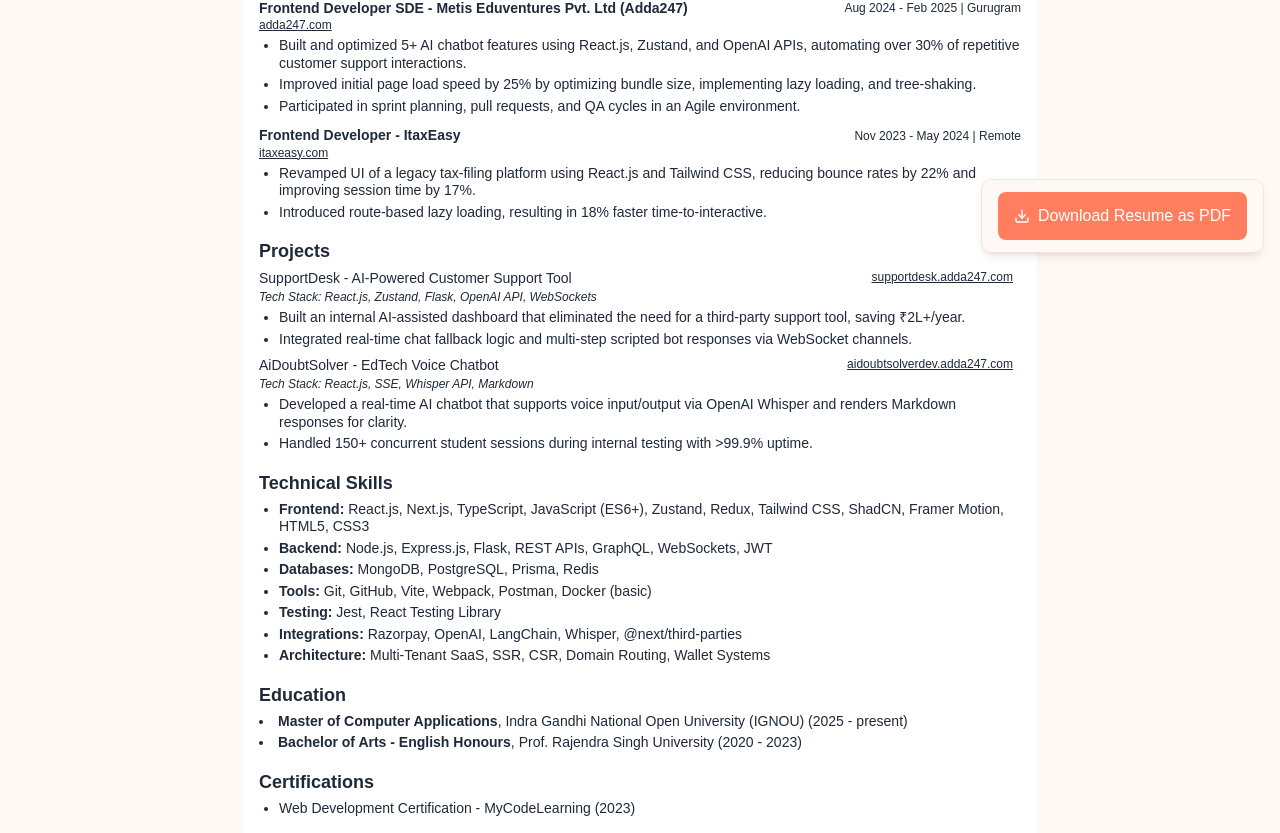
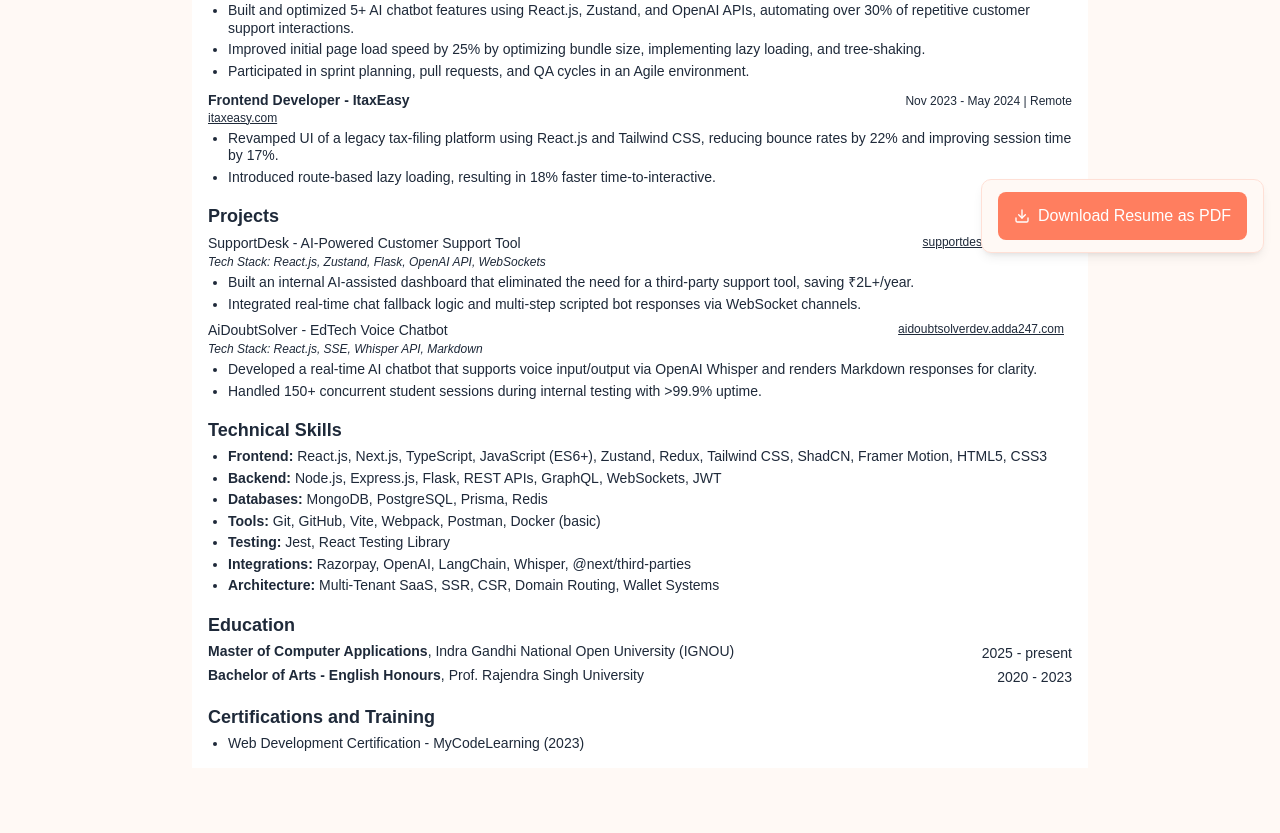
Before and after one commit to harshG775/me, a Next.js app: page /resume in a window 1280 px wide. Shown: the part 531-1364 px from the top of the page. After the commit the page ends 1299 px from the top, so only its background shows below. Built offline with nearby package versions, Linux system fonts and the light colour scheme.

Commit message:
feat: add details and fixes

```diff
--- a/src/app/resume/page.tsx
+++ b/src/app/resume/page.tsx
@@ -161,7 +161,7 @@
             </div>
 
             {/* Header */}
-            <main className="font-arial text-sm print:text-xs leading-tight print:leading-tight max-w-[794px] mx-auto p-4 print:p-0 print:mx-0 print:max-w-full bg-white text-gray-800">
+            <main className="font-arial text-sm print:text-xs leading-tight print:leading-tight max-w-4xl mx-auto p-4 print:p-0 print:mx-0 print:max-w-full bg-white text-gray-800">
                 <header className="mb-4 print:mb-2 flex flex-col gap-1 text-sm print:text-[11px] text-center">
                     <h1 className="text-2xl font-bold leading-none uppercase">{name}</h1>
                     <p className="text-lg font-semibold">{title}</p>
@@ -274,15 +274,18 @@
                     <h2 className="text-lg font-semibold mb-1">Education</h2>
                     <ul className="list-disc list-inside space-y-1">
                         {education.map((edu, index) => (
-                            <li key={index}>
-                                <strong>{edu.degree}</strong>, {edu.institution} ({edu.date})
+                            <li key={index} className="flex justify-between">
+                                <p>
+                                    <strong>{edu.degree}</strong>, {edu.institution}
+                                </p>
+                                <span className="text-sm">{edu.date}</span>
                             </li>
                         ))}
                     </ul>
                 </section>
 
                 <section className="break-inside-avoid">
-                    <h2 className="text-lg font-semibold mb-1">Certifications</h2>
+                    <h2 className="text-lg font-semibold mb-1">Certifications and Training</h2>
                     <ul className="list-disc ml-5">
                         {certifications.map((cert, i) => (
                             <li key={i}>{cert}</li>
```
